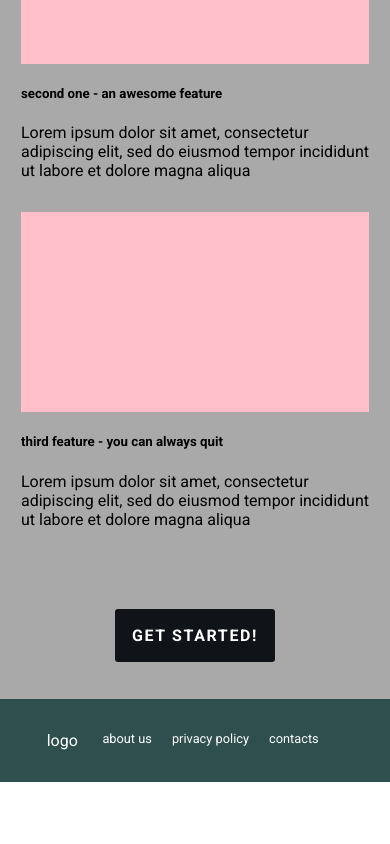
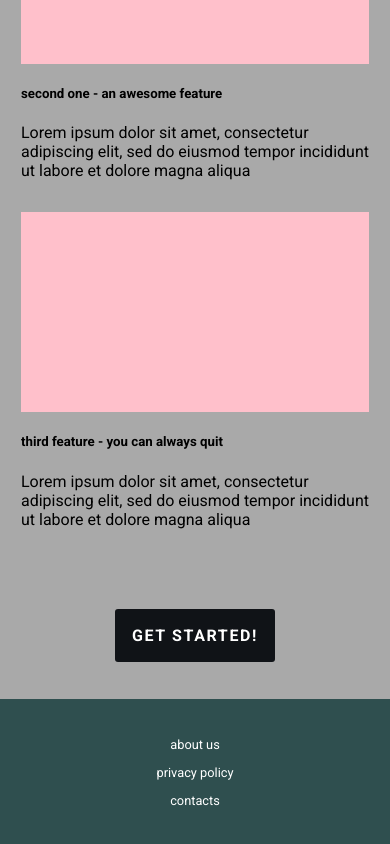
Before and after one commit to OlegFilonchuk/games-app, a Next.js app: page / in a window 390 px wide. Shown: the part 1359-2203 px from the top of the page. Before the commit the page ends 2141 px from the top, so only its background shows below. Built offline with nearby package versions, Linux system fonts and the light colour scheme.

Commit message:
add footer responsiveness

```diff
--- a/components/Footer.js
+++ b/components/Footer.js
@@ -10,9 +10,16 @@ const footer = css`
     margin: auto;
     display: flex;
     justify-content: space-evenly;
+    @media (max-width: 576px) {
+      flex-direction: column;
+    }
   }
   .links-list {
     display: flex;
+    @media (max-width: 576px) {
+      flex-direction: column;
+      align-items: center;
+    }
   }
   .links-list li {
     margin: 0 10px;
@@ -21,16 +28,23 @@ const footer = css`
     text-transform: lowercase;
     font-size: 0.8em;
     display: block;
+    padding: 0.5em 0;
   }
   .footer-link:hover,
   .footer-link:focus {
     text-decoration: underline;
   }
+  .logo,
+  .placeholder {
+    @media (max-width: 576px) {
+      display: none;
+    }
+  }
 `;
 
 const Footer = () => (
   <footer css={footer}>
-    <div>logo</div>
+    <div className="logo">logo</div>
     <ul className="links-list">
       <li>
         <Link href="/">
@@ -48,7 +62,7 @@ const Footer = () => (
         </Link>
       </li>
     </ul>
-    <div />
+    <div className="placeholder" />
   </footer>
 );
 
```
